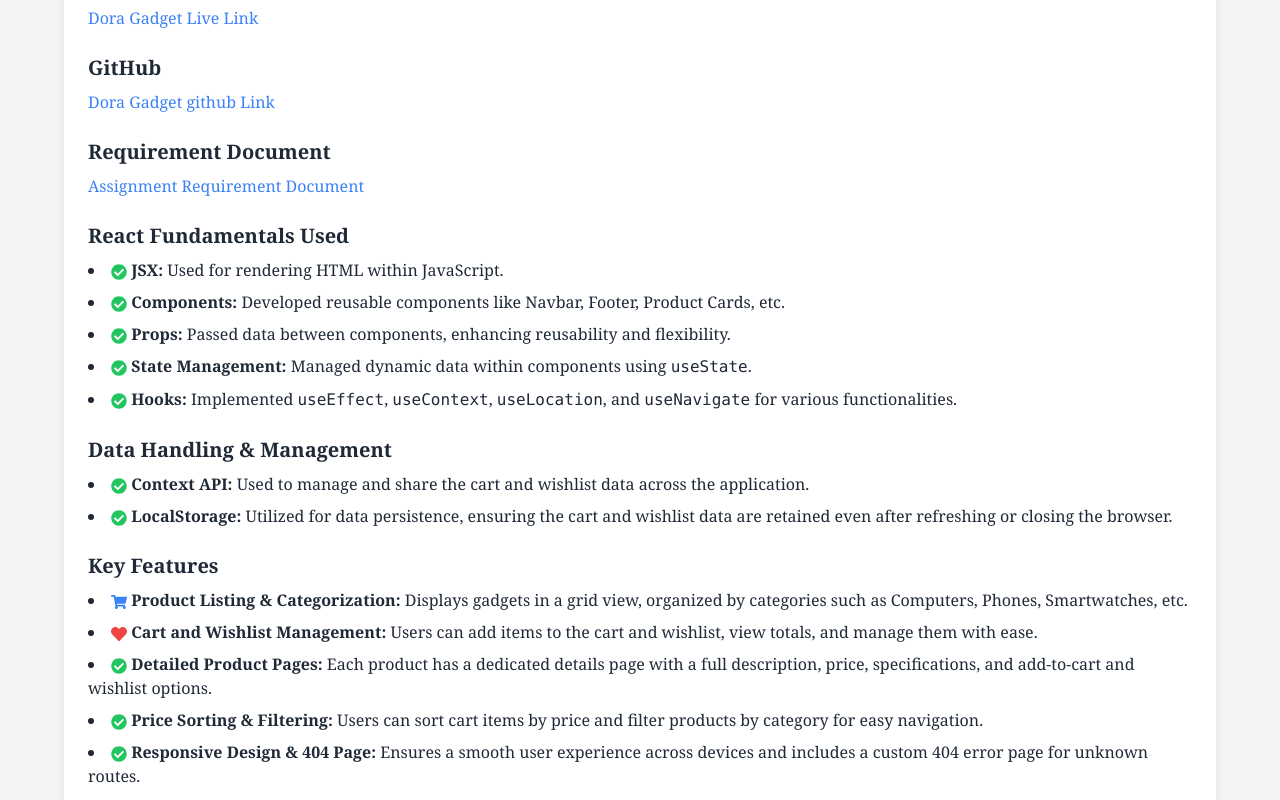
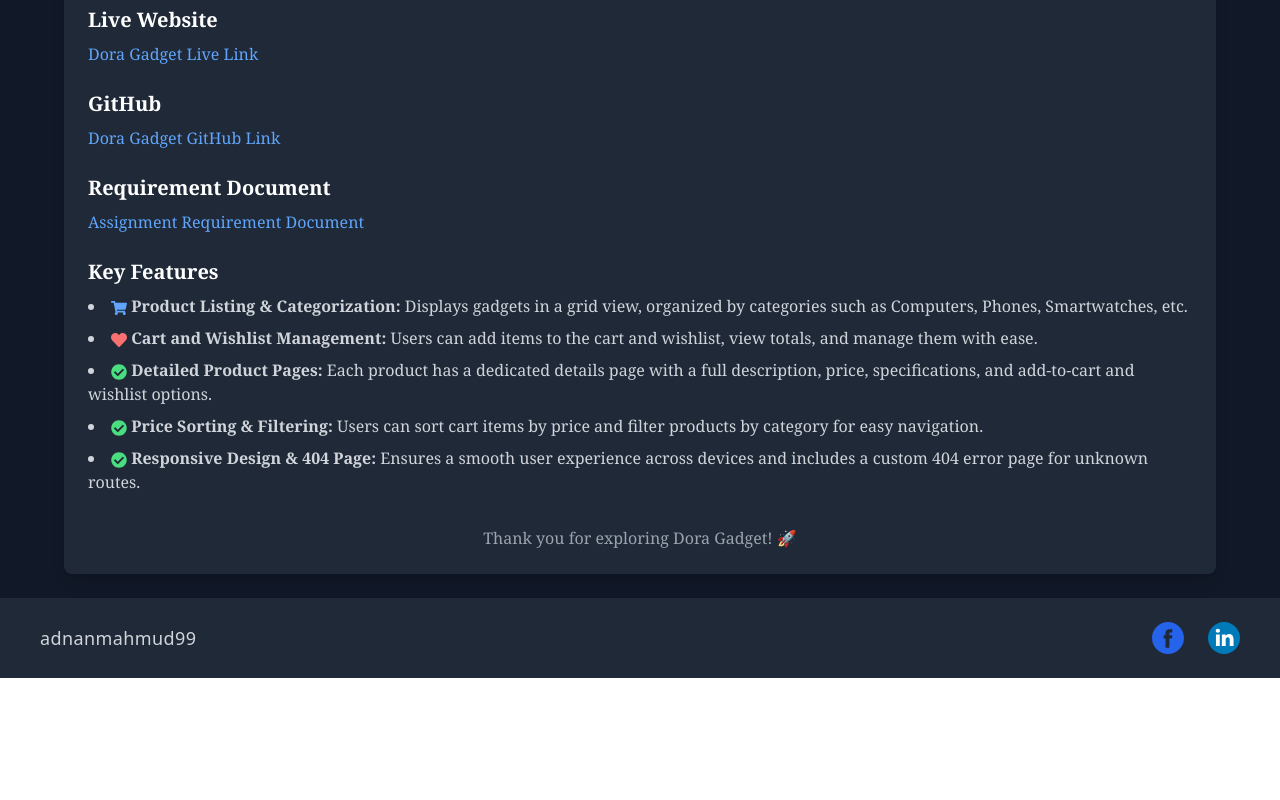
Before and after one commit to adnanmahmud0/adnanmahmud, a React (Vite) app: page /Dora-Gadget in a window 1280 px wide. Shown: the part 700-1500 px from the top of the page. After the commit the page ends 1378 px from the top, so only its background shows below. Built offline with nearby package versions, Linux system fonts and the light colour scheme.

Commit message:
2 project information update

```diff
--- a/src/Component/Section/DoraGadget.jsx
+++ b/src/Component/Section/DoraGadget.jsx
@@ -4,11 +4,11 @@
 
 const DoraGadget = () => {
     return (
-        <div className="min-h-screen bg-gray-100 p-6">
-            <div className="max-w-6xl mx-auto bg-white shadow-lg rounded-lg p-6">
-                <h1 className="text-3xl font-bold text-center mb-6 text-blue-600">Dora Gadget 🛂</h1>
+        <div className="min-h-screen bg-gray-900 text-white p-6">
+            <div className="max-w-6xl mx-auto bg-gray-800 shadow-lg rounded-lg p-6">
+                <h1 className="text-7xl font-bold text-center mb-6 text-white">Dora Gadget</h1>
 
-                <p className="text-lg text-gray-700 text-center mb-4">
+                <p className="text-lg text-gray-300 text-center mb-4">
                     Welcome to <strong>Dora Gadget</strong>, an e-commerce platform designed to bring you the latest and greatest gadgets. Explore our wide range of products, add them to your cart, and manage your wishlist effortlessly.
                 </p>
 
@@ -21,72 +21,53 @@
                 </div>
 
                 <div className="mb-6">
-                    <h2 className="text-xl font-semibold mb-2">Live Website</h2>
+                    <h2 className="text-xl font-semibold mb-2 text-white">Live Website</h2>
                     <a
                         href="http://dora-gadget.surge.sh"
                         target="_blank"
                         rel="noopener noreferrer"
-                        className="text-blue-500 hover:underline"
+                        className="text-blue-400 hover:underline"
                     >
                         Dora Gadget Live Link
                     </a>
                 </div>
 
                 <div className="mb-6">
-                    <h2 className="text-xl font-semibold mb-2">GitHub</h2>
+                    <h2 className="text-xl font-semibold mb-2 text-white">GitHub</h2>
                     <a
                         href="https://github.com/adnanmahmud0/assignment8"
                         target="_blank"
                         rel="noopener noreferrer"
-                        className="text-blue-500 hover:underline"
+                        className="text-blue-400 hover:underline"
                     >
-                        Dora Gadget github Link
+                        Dora Gadget GitHub Link
                     </a>
                 </div>
 
                 <div className="mb-6">
-                    <h2 className="text-xl font-semibold mb-2">Requirement Document</h2>
+                    <h2 className="text-xl font-semibold mb-2 text-white">Requirement Document</h2>
                     <a
                         href="https://github.com/programming-hero-web-course2/b10a8-gadget-heaven-adnanmahmud0/blob/main/public/Batch-10_Assignment-08-.pdf"
                         target="_blank"
                         rel="noopener noreferrer"
-                        className="text-blue-500 hover:underline"
+                        className="text-blue-400 hover:underline"
                     >
                         Assignment Requirement Document
                     </a>
                 </div>
 
                 <div className="mb-6">
-                    <h2 className="text-xl font-semibold mb-2">React Fundamentals Used</h2>
-                    <ul className="list-disc list-inside space-y-2">
-                        <li><FaCheckCircle className="inline text-green-500" /> <strong>JSX:</strong> Used for rendering HTML within JavaScript.</li>
-                        <li><FaCheckCircle className="inline text-green-500" /> <strong>Components:</strong> Developed reusable components like Navbar, Footer, Product Cards, etc.</li>
-                        <li><FaCheckCircle className="inline text-green-500" /> <strong>Props:</strong> Passed data between components, enhancing reusability and flexibility.</li>
-                        <li><FaCheckCircle className="inline text-green-500" /> <strong>State Management:</strong> Managed dynamic data within components using <code>useState</code>.</li>
-                        <li><FaCheckCircle className="inline text-green-500" /> <strong>Hooks:</strong> Implemented <code>useEffect</code>, <code>useContext</code>, <code>useLocation</code>, and <code>useNavigate</code> for various functionalities.</li>
+                    <h2 className="text-xl font-semibold mb-2 text-white">Key Features</h2>
+                    <ul className="list-disc list-inside space-y-2 text-gray-300">
+                        <li><FaShoppingCart className="inline text-blue-400" /> <strong>Product Listing & Categorization:</strong> Displays gadgets in a grid view, organized by categories such as Computers, Phones, Smartwatches, etc.</li>
+                        <li><FaHeart className="inline text-red-400" /> <strong>Cart and Wishlist Management:</strong> Users can add items to the cart and wishlist, view totals, and manage them with ease.</li>
+                        <li><FaCheckCircle className="inline text-green-400" /> <strong>Detailed Product Pages:</strong> Each product has a dedicated details page with a full description, price, specifications, and add-to-cart and wishlist options.</li>
+                        <li><FaCheckCircle className="inline text-green-400" /> <strong>Price Sorting & Filtering:</strong> Users can sort cart items by price and filter products by category for easy navigation.</li>
+                        <li><FaCheckCircle className="inline text-green-400" /> <strong>Responsive Design & 404 Page:</strong> Ensures a smooth user experience across devices and includes a custom 404 error page for unknown routes.</li>
                     </ul>
                 </div>
 
-                <div className="mb-6">
-                    <h2 className="text-xl font-semibold mb-2">Data Handling & Management</h2>
-                    <ul className="list-disc list-inside space-y-2">
-                        <li><FaCheckCircle className="inline text-green-500" /> <strong>Context API:</strong> Used to manage and share the cart and wishlist data across the application.</li>
-                        <li><FaCheckCircle className="inline text-green-500" /> <strong>LocalStorage:</strong> Utilized for data persistence, ensuring the cart and wishlist data are retained even after refreshing or closing the browser.</li>
-                    </ul>
-                </div>
-
-                <div className="mb-6">
-                    <h2 className="text-xl font-semibold mb-2">Key Features</h2>
-                    <ul className="list-disc list-inside space-y-2">
-                        <li><FaShoppingCart className="inline text-blue-500" /> <strong>Product Listing & Categorization:</strong> Displays gadgets in a grid view, organized by categories such as Computers, Phones, Smartwatches, etc.</li>
-                        <li><FaHeart className="inline text-red-500" /> <strong>Cart and Wishlist Management:</strong> Users can add items to the cart and wishlist, view totals, and manage them with ease.</li>
-                        <li><FaCheckCircle className="inline text-green-500" /> <strong>Detailed Product Pages:</strong> Each product has a dedicated details page with a full description, price, specifications, and add-to-cart and wishlist options.</li>
-                        <li><FaCheckCircle className="inline text-green-500" /> <strong>Price Sorting & Filtering:</strong> Users can sort cart items by price and filter products by category for easy navigation.</li>
-                        <li><FaCheckCircle className="inline text-green-500" /> <strong>Responsive Design & 404 Page:</strong> Ensures a smooth user experience across devices and includes a custom 404 error page for unknown routes.</li>
-                    </ul>
-                </div>
-
-                <p className="text-center text-gray-500 mt-8">
+                <p className="text-center text-gray-400 mt-8">
                     Thank you for exploring Dora Gadget! 🚀
                 </p>
             </div>
```
Also changed, not shown: src/Component/Section/Crowdcube.jsx (+20 -58 lines).
